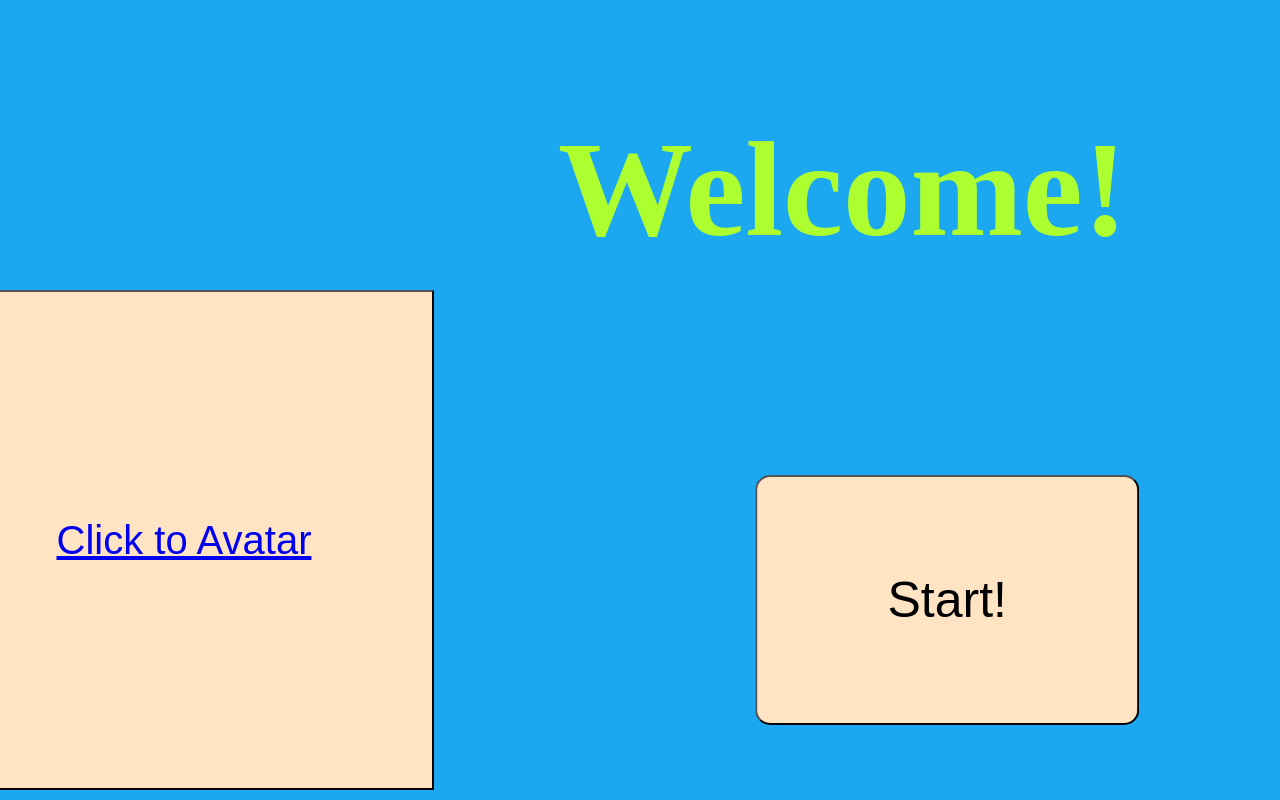
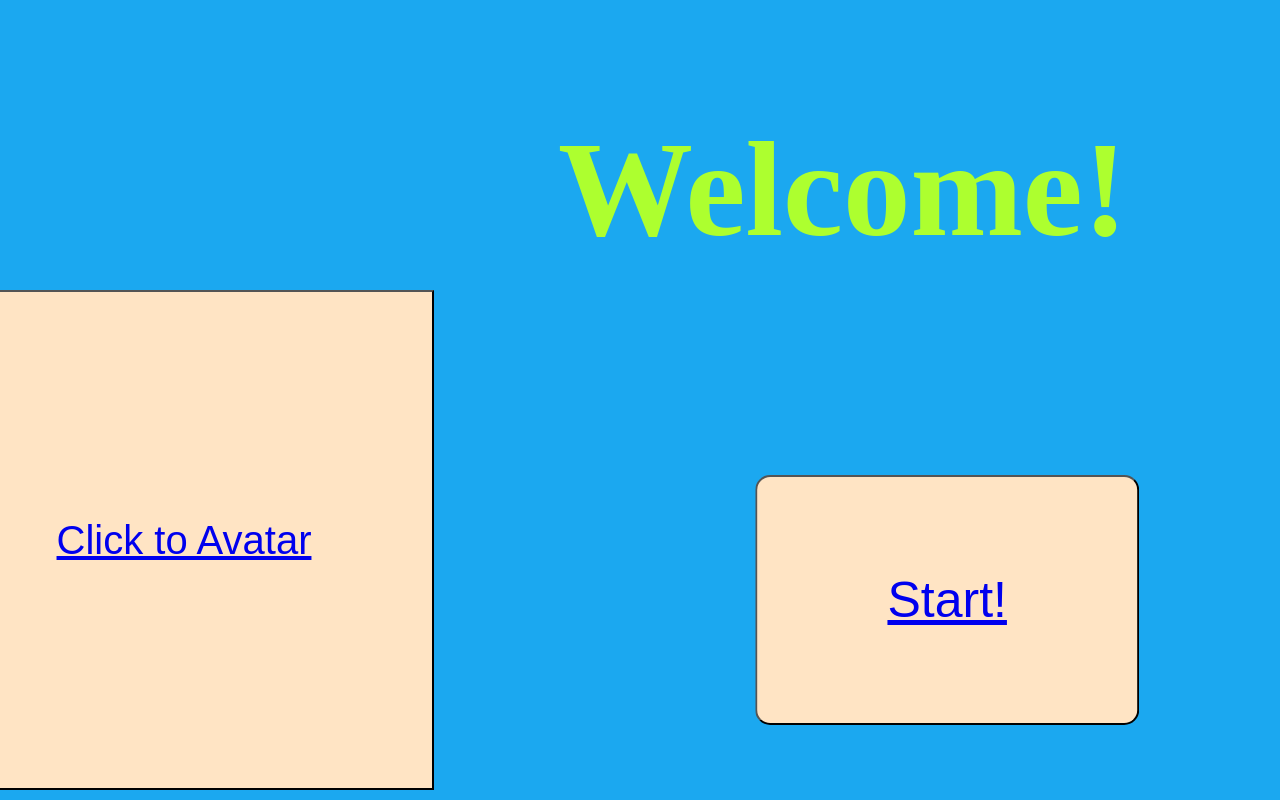
Before and after one commit to safeCCHS/safecchs.github.io, a plain HTML site: page index.html in a window 1280 px wide. Drawn offline with Linux system fonts and the light colour scheme.

Commit message:
start/cont. button link url works

```diff
--- a/index.html
+++ b/index.html
@@ -25,7 +25,7 @@
     </script>
 
 
-  <button type="button"  id ="startButton"> </button>
+  <button type="button"  id ="startButton" onclick = "goThere()">  <a href="#" id="link">jhg</a> </button>
 
   <script>
     document.onload = displayText();
--- a/js/main.js
+++ b/js/main.js
@@ -29,11 +29,21 @@ function displayText(){
 
         // save that page in memory (local storage)       ***** THIS STEP SHOULD BE DONE OUTSIDE, in each page's js file*****
 
-        // set button link to the page saved in memory
     }
 
-    document.getElementById("startButton").innerText = display
-
-
+    document.getElementById("link").innerText = display
 
 }
+
+function goThere(){
+    // change the a to the first page for the safebae content (don't forget to put a / in front)
+    let a = "/avatarPage.html"
+    let savePoint = localStorage.getItem("left off");
+
+    //here set the pages links html's  (with / in front)
+    if( savePoint == "Avatar"){
+        a = "/avatarPage.html"
+    }
+
+    window.location.pathname = a;
+}
```
